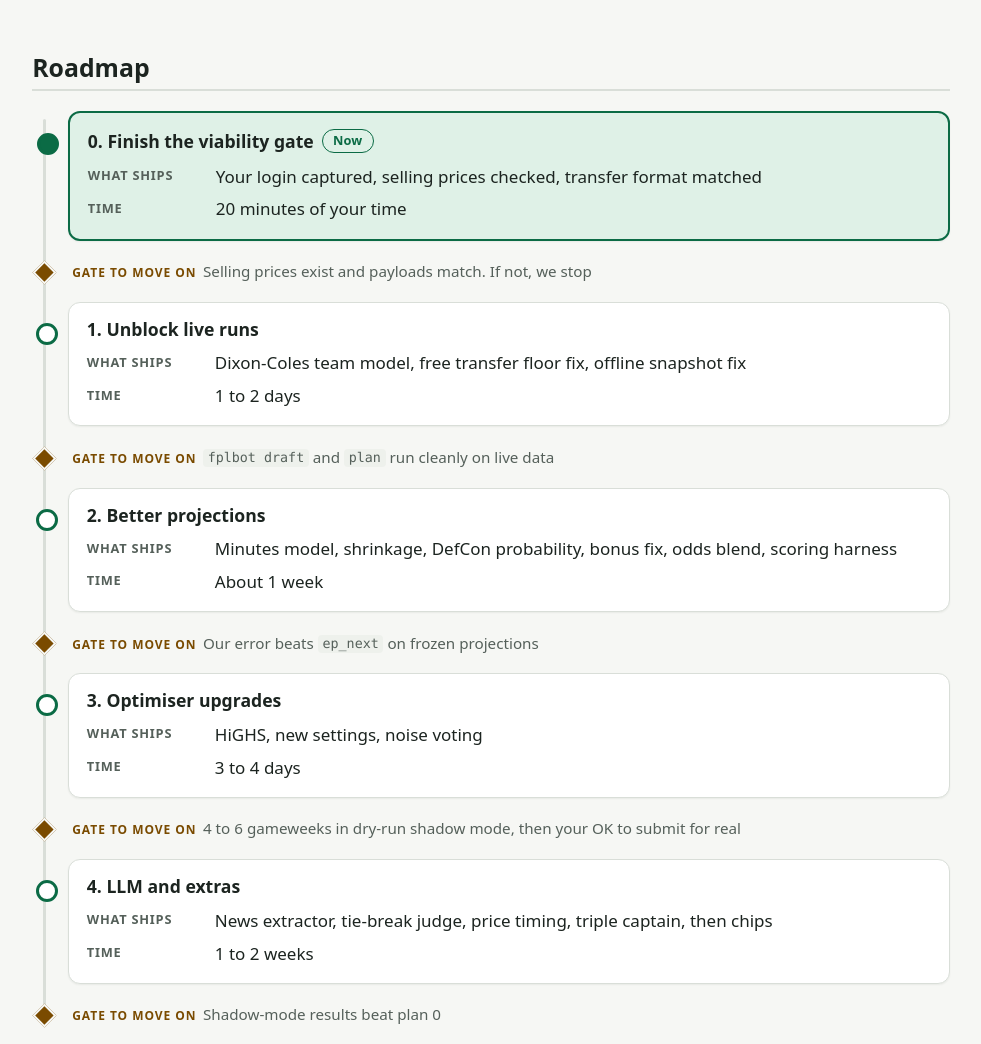
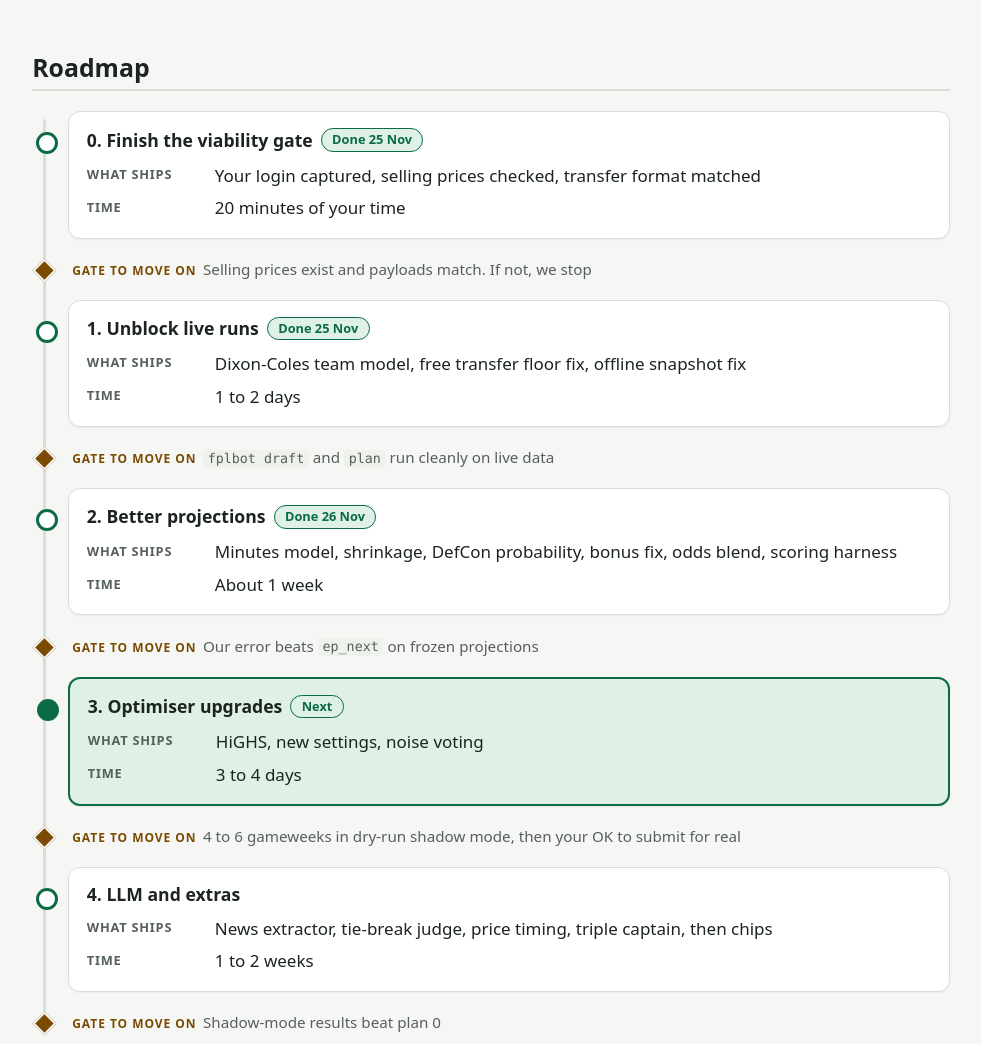
Before and after one commit to angqd/FPLBot, a plain HTML site: page docs/research/index.html in a window 1280 px wide. Shown: the part 7885-8929 px from the top of the page, without its empty margins (279-1260 px from the left). Drawn offline with Linux system fonts and the light colour scheme.

Commit message:
Refresh stale docs: HANDOFF status/backlog/map, phase status in research report
Co-Authored-By: Claude Opus 5.5 <noreply@anthropic.com>
Claude-Session: https://claude.ai/code/session_012t6sKV3tYoMrWuuLdHgG1m

```diff
--- a/docs/research/index.html
+++ b/docs/research/index.html
@@ -223,8 +223,8 @@
 <section id="roadmap">
   <h2>Roadmap</h2>
   <ol class="timeline">
-    <li class="phase now">
-      <h3>0. Finish the viability gate <span class="pill green">Now</span></h3>
+    <li class="phase">
+      <h3>0. Finish the viability gate <span class="pill green">Done 25 Nov</span></h3>
       <dl>
         <dt>What ships</dt><dd>Your login captured, selling prices checked, transfer format matched</dd>
         <dt>Time</dt><dd>20 minutes of your time</dd>
@@ -232,7 +232,7 @@
     </li>
     <li class="gate"><strong>Gate to move on</strong>Selling prices exist and payloads match. If not, we stop</li>
     <li class="phase">
-      <h3>1. Unblock live runs</h3>
+      <h3>1. Unblock live runs <span class="pill green">Done 25 Nov</span></h3>
       <dl>
         <dt>What ships</dt><dd>Dixon-Coles team model, free transfer floor fix, offline snapshot fix</dd>
         <dt>Time</dt><dd>1 to 2 days</dd>
@@ -240,15 +240,15 @@
     </li>
     <li class="gate"><strong>Gate to move on</strong><code>fplbot draft</code> and <code>plan</code> run cleanly on live data</li>
     <li class="phase">
-      <h3>2. Better projections</h3>
+      <h3>2. Better projections <span class="pill green">Done 26 Nov</span></h3>
       <dl>
         <dt>What ships</dt><dd>Minutes model, shrinkage, DefCon probability, bonus fix, odds blend, scoring harness</dd>
         <dt>Time</dt><dd>About 1 week</dd>
       </dl>
     </li>
     <li class="gate"><strong>Gate to move on</strong>Our error beats <code>ep_next</code> on frozen projections</li>
-    <li class="phase">
-      <h3>3. Optimiser upgrades</h3>
+    <li class="phase now">
+      <h3>3. Optimiser upgrades <span class="pill green">Next</span></h3>
       <dl>
         <dt>What ships</dt><dd>HiGHS, new settings, noise voting</dd>
         <dt>Time</dt><dd>3 to 4 days</dd>
@@ -264,6 +264,7 @@
     </li>
     <li class="gate"><strong>Gate to move on</strong>Shadow-mode results beat plan 0</li>
   </ol>
+  <p class="note">Update, 26 Nov 2026: phases 0 to 2 are done. Backtest on 2026/27 GW2-11: next-gameweek error 1.94 points vs 2.33 for FPL's <code>ep_next</code>.</p>
   <p class="note">Nothing gets submitted to FPL until phase 3 passes and you say so.</p>
 </section>
 
```
Also changed, not shown: 2 other files.
